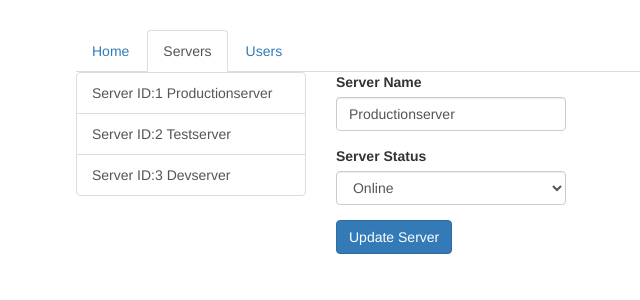
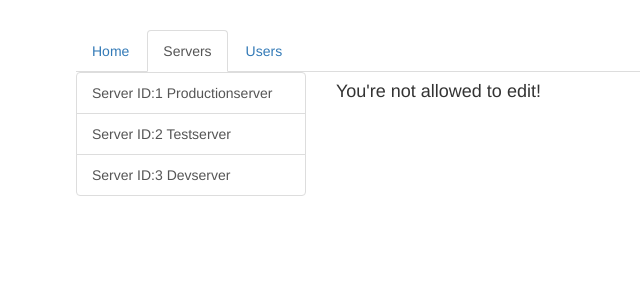
Before and after one commit to alvalle09/AngularRouting, an Angular app: page /servers/1/edit in a window 1280 px wide. Shown: the top 300 px of the page, without its empty margins (189-829 px from the left). Built offline with nearby package versions, Linux system fonts and the light colour scheme.

Commit message:
use queryParams practice

```diff
--- a/src/app/servers/edit-server/edit-server.component.html
+++ b/src/app/servers/edit-server/edit-server.component.html
@@ -1,21 +1,22 @@
+<h4 *ngIf="!allowEdit">You're not allowed to edit!</h4>
+<div *ngIf="allowEdit">
   <div class="form-group">
     <label for="name">Server Name</label>
     <input
       type="text"
       id="name"
       class="form-control"
-    [(ngModel)]="serverName">
+      [(ngModel)]="serverName"
+    />
   </div>
   <div class="form-group">
     <label for="status">Server Status</label>
-  <select
-    id="status"
-    class="form-control"
-    [(ngModel)]="serverStatus">
+    <select id="status" class="form-control" [(ngModel)]="serverStatus">
       <option value="online">Online</option>
       <option value="offline">Offline</option>
     </select>
   </div>
-<button
-  class="btn btn-primary"
-  (click)="onUpdateServer()">Update Server</button>
+  <button class="btn btn-primary" (click)="onUpdateServer()">
+    Update Server
+  </button>
+</div>
--- a/src/app/servers/edit-server/edit-server.component.ts
+++ b/src/app/servers/edit-server/edit-server.component.ts
@@ -1,7 +1,7 @@
 import { Component, OnInit } from '@angular/core';
 
 import { ServersService } from '../servers.service';
-import { ActivatedRoute } from '@angular/router';
+import { ActivatedRoute, Params } from '@angular/router';
 
 @Component({
   selector: 'app-edit-server',
@@ -12,6 +12,7 @@
   server: {id: number, name: string, status: string};
   serverName = '';
   serverStatus = '';
+  allowEdit = false;
 
   constructor(private serversService: ServersService,
     private route: ActivatedRoute) { }
@@ -19,6 +20,12 @@
   ngOnInit() {
     console.log(this.route.snapshot.queryParams);
     console.log(this.route.snapshot.fragment);
+    this.route.queryParams
+      .subscribe(
+        (queryParams: Params) => {
+          this.allowEdit = queryParams['allowEdit'] === '1' ? true : false;
+        }
+    );
 
     this.server = this.serversService.getServer(1);
     this.serverName = this.server.name;
--- a/src/app/servers/server/server.component.html
+++ b/src/app/servers/server/server.component.html
@@ -1,2 +1,3 @@
 <h3>{{ server.name }}</h3>
 <p>Server status is {{ server.status }}</p>
+<button class="btn btn-primary" (click)="onEdit()">Edit Server</button>
--- a/src/app/servers/server/server.component.ts
+++ b/src/app/servers/server/server.component.ts
@@ -1,7 +1,7 @@
 import { Component, OnInit } from '@angular/core';
 
 import { ServersService } from '../servers.service';
-import { ActivatedRoute, Params } from '@angular/router';
+import { ActivatedRoute, Params, Router } from '@angular/router';
 
 @Component({
   selector: 'app-server',
@@ -12,7 +12,8 @@
   server: {id: number, name: string, status: string};
 
   constructor(private serversService: ServersService,
-              private route: ActivatedRoute) { }
+              private route: ActivatedRoute,
+              private router: Router) { }
 
   ngOnInit() {
     // use '+' sign convert to number
@@ -27,4 +28,8 @@
       )
   }
 
+  onEdit() {
+    this.router.navigate(['edit'], { relativeTo: this.route});
+  }
+
 }
--- a/src/app/servers/servers.component.html
+++ b/src/app/servers/servers.component.html
@@ -3,7 +3,7 @@
     <div class="list-group">
       <a
         [routerLink]="['/servers', server.id ]"
-        [queryParams]="{allowEdit: '1', serverStaus: 'on'}"
+        [queryParams]="{allowEdit: server.id === 3 ? '1' : '0'}"
         fragment="loading"
         href="#"
         class="list-group-item"
```
Lines whose indentation alone changed are shown as unchanged.
